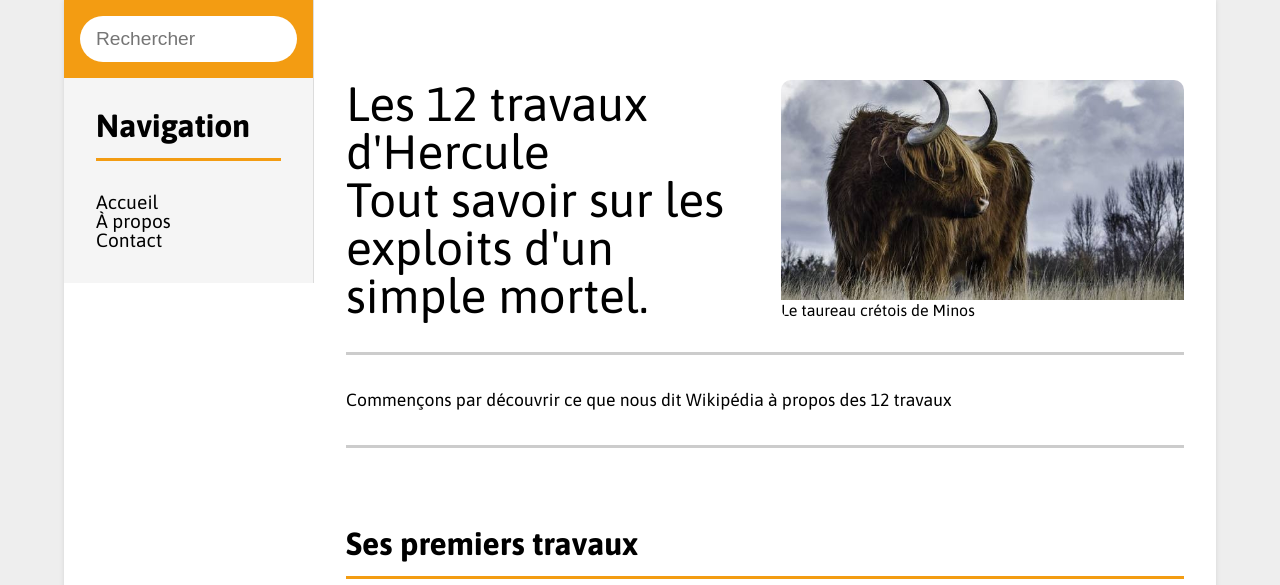
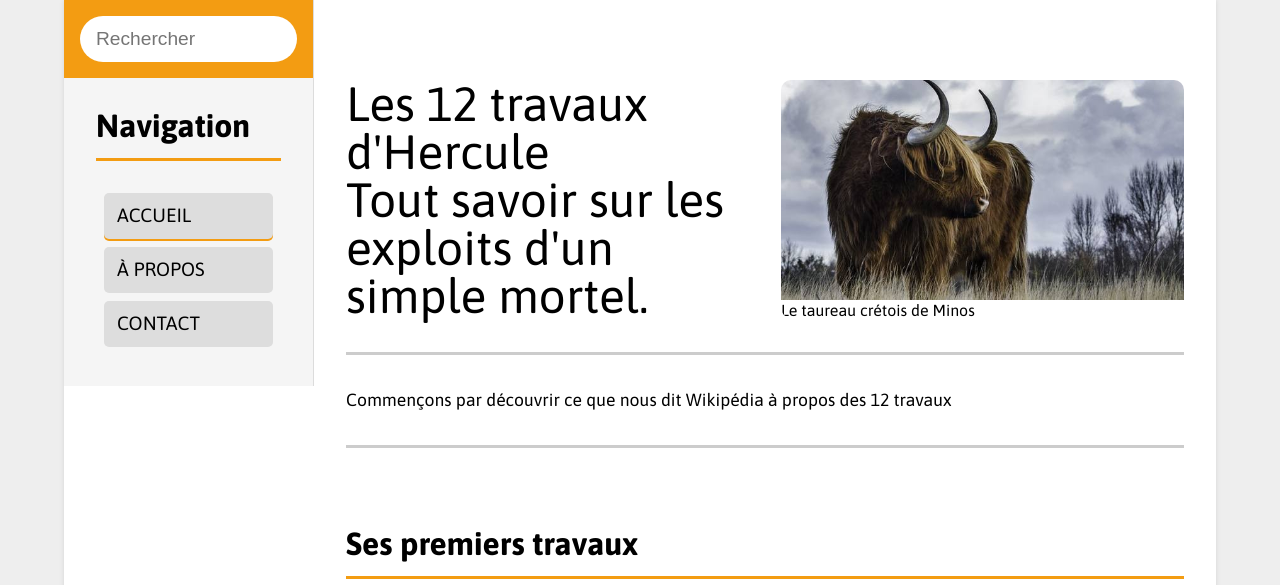
Before and after one commit to Limsa00/Travaux-Hercule, a PHP site: page /html/index.html in a window 1280 px wide. Shown: the top 585 px of the page. Run offline with PHP 8.4, Linux system fonts and the light colour scheme.

Commit message:
added header css

```diff
--- a/css/styles.css
+++ b/css/styles.css
@@ -1,5 +1,6 @@
 body {
     background:#eee;
+    /* étape 2 : intégration de la font */
     font-family: 'Asap', sans-serif;
 }
 
@@ -53,7 +54,19 @@ body {
 
 .nav-item {
     font-size: 1.2rem;
+    /* étape 3 : styliser les liens */
+    text-transform: uppercase;
+    background-color: #ddd;
+    border-radius: 5px;
+    padding: .7em;
+    margin: 0.4em;
 }
+
+/* étape 3 : styliser les liens */
+.nav-item--active {
+    box-shadow: 0px 2px 0px #f39c12;
+}
+
 
 .page {
     padding: 5rem 2rem 2rem;
--- a/html/index.html
+++ b/html/index.html
@@ -20,7 +20,8 @@
             <nav class="nav">
                 <h2 class="title">Navigation</h2>
                 <ul class="nav-links">
-                    <li class="nav-item">
+                    <!-- étape 3 : on rajoute un modifier sur le lien actif -->
+                    <li class="nav-item nav-item--active">
                         <a class="nav-item-link" href="#">Accueil</a>
                     </li>
                     <li class="nav-item">
```
Also changed, not shown: README.md, 1 other file.
